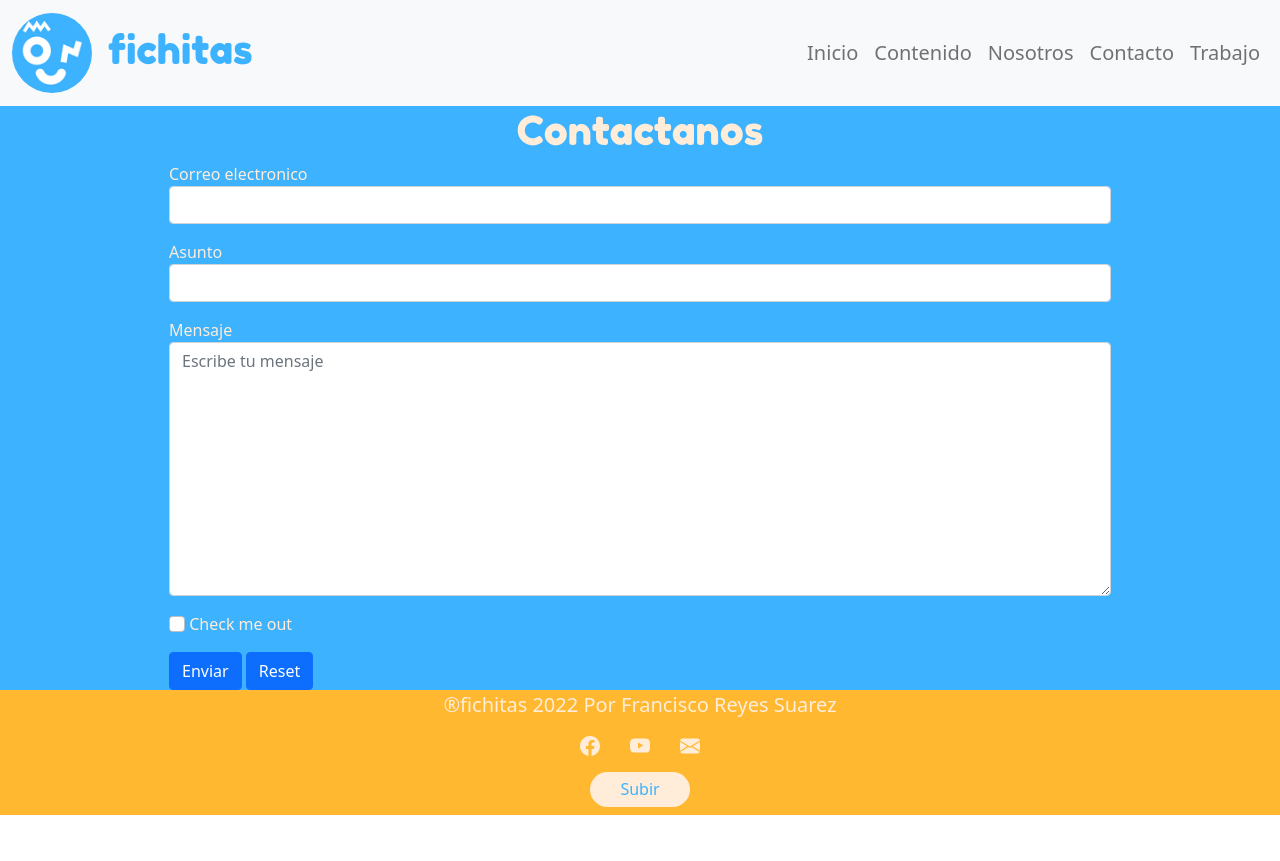
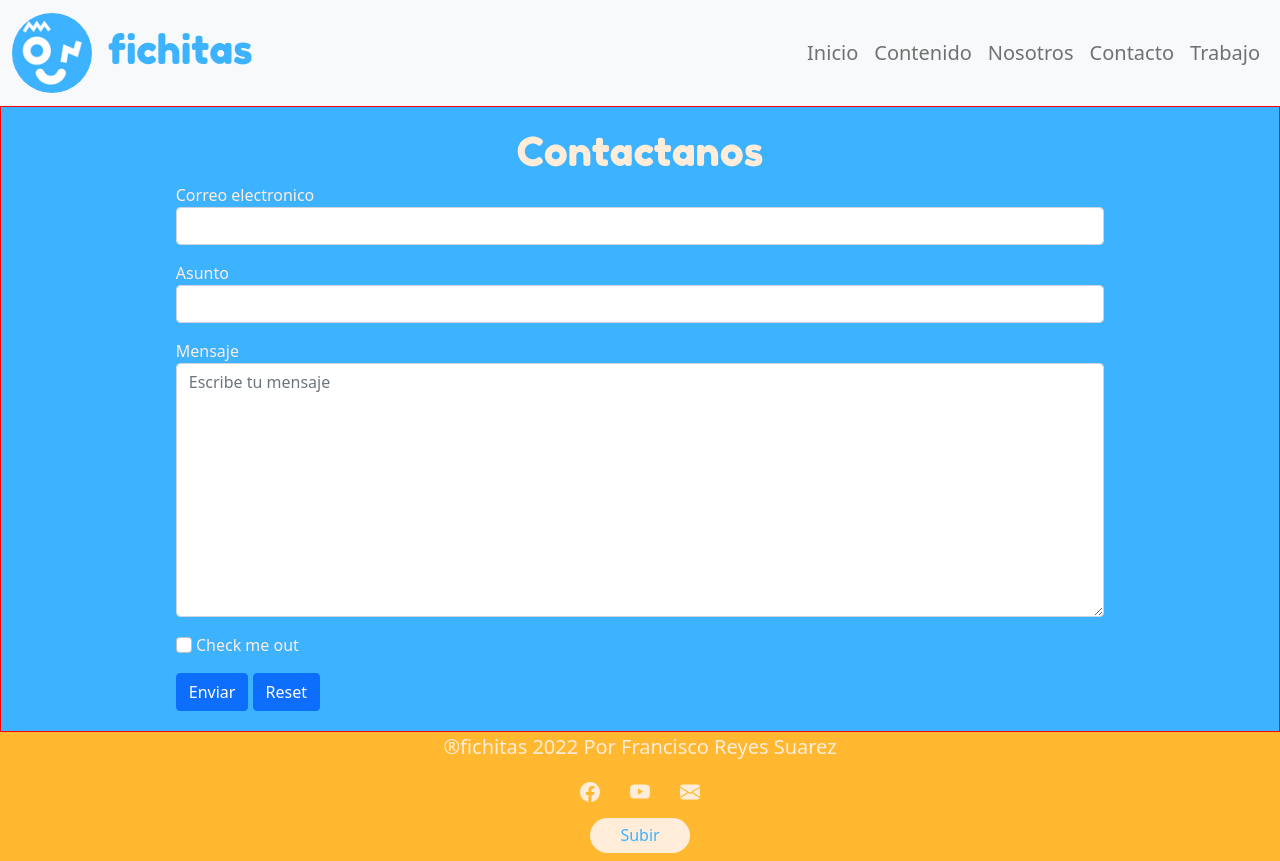
Before and after one commit to Franciscode05/coderHouse-project, a website: page seccion/contacto.html in a window 1280 px wide. Before the commit the page ends 815 px from the top, so only its background shows below. Drawn offline with nearby package versions, Linux system fonts and the light colour scheme.

Commit message:
mejoras de codigo

```diff
--- a/scss/_contacto.scss
+++ b/scss/_contacto.scss
@@ -1,6 +1,8 @@
 .contenedorFormulario{
+    border: 1px solid red;
     background-color: map-get($paleta, primario);
     color: map-get($paleta, secundarioA);
+    padding: 20px;
 
     h2{
         @include estilo(250%);
--- a/scss/_inicio.scss
+++ b/scss/_inicio.scss
@@ -51,9 +51,12 @@
 
     a{
         color: map-get($paleta, primario);
-        background-color: map-get($paleta, secundarioA);
         text-decoration: none;
         width: 100px;
+    }
+
+    .botonSubir{
+        background-color: map-get($paleta, secundarioA);
     }
 
     p{
@@ -64,10 +67,16 @@
 .iconos{
     width: 150px;
 
+    a{
+        width: 20px;
+    }
+
     svg{
         @extend %iconoSvg;
     }
 }
+
+
 
 @media(min-width:576px){
     .contenedorMuestras{
--- a/scss/_variables.scss
+++ b/scss/_variables.scss
@@ -24,7 +24,7 @@ $paleta:(
 
 /*extend*/
 %iconoSvg{
-    color: map-get($paleta, secundarioA);
+    fill: map-get($paleta, secundarioA);
     width: 20px;
     height: 20px;
 }
--- a/seccion/contacto.html
+++ b/seccion/contacto.html
@@ -4,6 +4,7 @@
     <meta charset="UTF-8">
     <meta http-equiv="X-UA-Compatible" content="IE=edge">
     <meta name="viewport" content="width=device-width, initial-scale=1.0">
+    <meta name="description" content="fichitas recursos extra escolares gratis, hojas de actividades para niños y niñas. listos para descargar e imprimir en formato PDF y gratis.">
     <!--Bootstrap-->
     <link href="https://cdn.jsdelivr.net/npm/bootstrap@5.1.3/dist/css/bootstrap.min.css" rel="stylesheet" integrity="sha384-1BmE4kWBq78iYhFldvKuhfTAU6auU8tT94WrHftjDbrCEXSU1oBoqyl2QvZ6jIW3" crossorigin="anonymous">
     <link rel="shortcut icon" href="../imgenes/favicon.png" type="image/x-icon">
@@ -89,19 +90,28 @@
         <div class="container-fluid  d-flex flex-column align-items-center contenedorFooter">
             <p class="fs-5 text-center">&#174;fichitas 2022 Por Francisco Reyes Suarez</p>
             <div class="iconos  mb-3 d-flex flex-row justify-content-around">
-                <svg xmlns="http://www.w3.org/2000/svg" width="16" height="16" fill="currentColor" class="bi bi-facebook" viewBox="0 0 16 16">
+                 <!--facebook-->
+                <a href="https://www.facebook.com/" target="_blank">
+                    <svg xmlns="http://www.w3.org/2000/svg"  class="bi bi-facebook" viewBox="0 0 16 16">
                         <path d="M16 8.049c0-4.446-3.582-8.05-8-8.05C3.58 0-.002 3.603-.002 8.05c0 4.017 2.926 7.347 6.75 7.951v-5.625h-2.03V8.05H6.75V6.275c0-2.017 1.195-3.131 3.022-3.131.876 0 1.791.157 1.791.157v1.98h-1.009c-.993 0-1.303.621-1.303 1.258v1.51h2.218l-.354 2.326H9.25V16c3.824-.604 6.75-3.934 6.75-7.951z"/>
                     </svg>
+                </a>
 
-                <svg xmlns="http://www.w3.org/2000/svg" width="16" height="16" fill="currentColor" class="bi bi-youtube" viewBox="0 0 16 16">
+                 <!--youtube-->
+                <a href="https://www.youtube.com/" target="_blank">
+                    <svg xmlns="http://www.w3.org/2000/svg"  class="bi bi-youtube" viewBox="0 0 16 16">
                         <path d="M8.051 1.999h.089c.822.003 4.987.033 6.11.335a2.01 2.01 0 0 1 1.415 1.42c.101.38.172.883.22 1.402l.01.104.022.26.008.104c.065.914.073 1.77.074 1.957v.075c-.001.194-.01 1.108-.082 2.06l-.008.105-.009.104c-.05.572-.124 1.14-.235 1.558a2.007 2.007 0 0 1-1.415 1.42c-1.16.312-5.569.334-6.18.335h-.142c-.309 0-1.587-.006-2.927-.052l-.17-.006-.087-.004-.171-.007-.171-.007c-1.11-.049-2.167-.128-2.654-.26a2.007 2.007 0 0 1-1.415-1.419c-.111-.417-.185-.986-.235-1.558L.09 9.82l-.008-.104A31.4 31.4 0 0 1 0 7.68v-.123c.002-.215.01-.958.064-1.778l.007-.103.003-.052.008-.104.022-.26.01-.104c.048-.519.119-1.023.22-1.402a2.007 2.007 0 0 1 1.415-1.42c.487-.13 1.544-.21 2.654-.26l.17-.007.172-.006.086-.003.171-.007A99.788 99.788 0 0 1 7.858 2h.193zM6.4 5.209v4.818l4.157-2.408L6.4 5.209z"/>
                     </svg>
+                </a>
 
-                <svg xmlns="http://www.w3.org/2000/svg" width="16" height="16" fill="currentColor" class="bi bi-envelope-fill" viewBox="0 0 16 16">
+                 <!--email-->
+                <a href="https://outlook.office.com/" target="_blank">
+                    <svg xmlns="http://www.w3.org/2000/svg"  class="bi bi-envelope-fill" viewBox="0 0 16 16">
                         <path d="M.05 3.555A2 2 0 0 1 2 2h12a2 2 0 0 1 1.95 1.555L8 8.414.05 3.555ZM0 4.697v7.104l5.803-3.558L0 4.697ZM6.761 8.83l-6.57 4.027A2 2 0 0 0 2 14h12a2 2 0 0 0 1.808-1.144l-6.57-4.027L8 9.586l-1.239-.757Zm3.436-.586L16 11.801V4.697l-5.803 3.546Z"/>
                     </svg>
+                </a>
             </div>
-            <a href="#top" class="p-2 rounded-pill text-center h6">Subir</a>
+            <a href="#top" class="p-2 rounded-pill text-center h6 botonSubir">Subir</a>
         </div>
     </footer>
 
```
Also changed, not shown: index.html (+19 -8 lines), seccion/contenido.html (+14 -4 lines), seccion/empleo.html (+19 -6 lines), seccion/nosotros.html (+19 -6 lines), estilos/main.css. Lines whose indentation alone changed are shown as unchanged.
